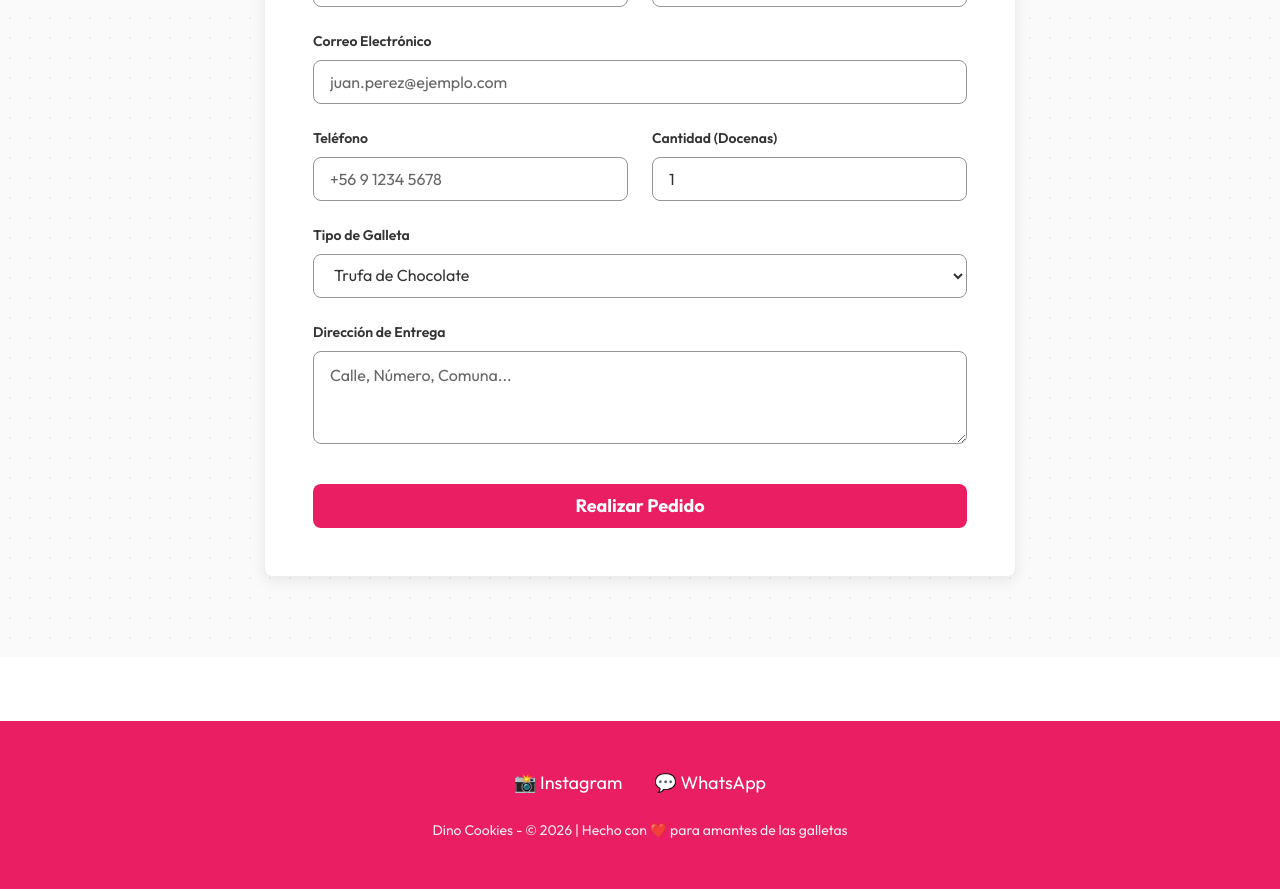
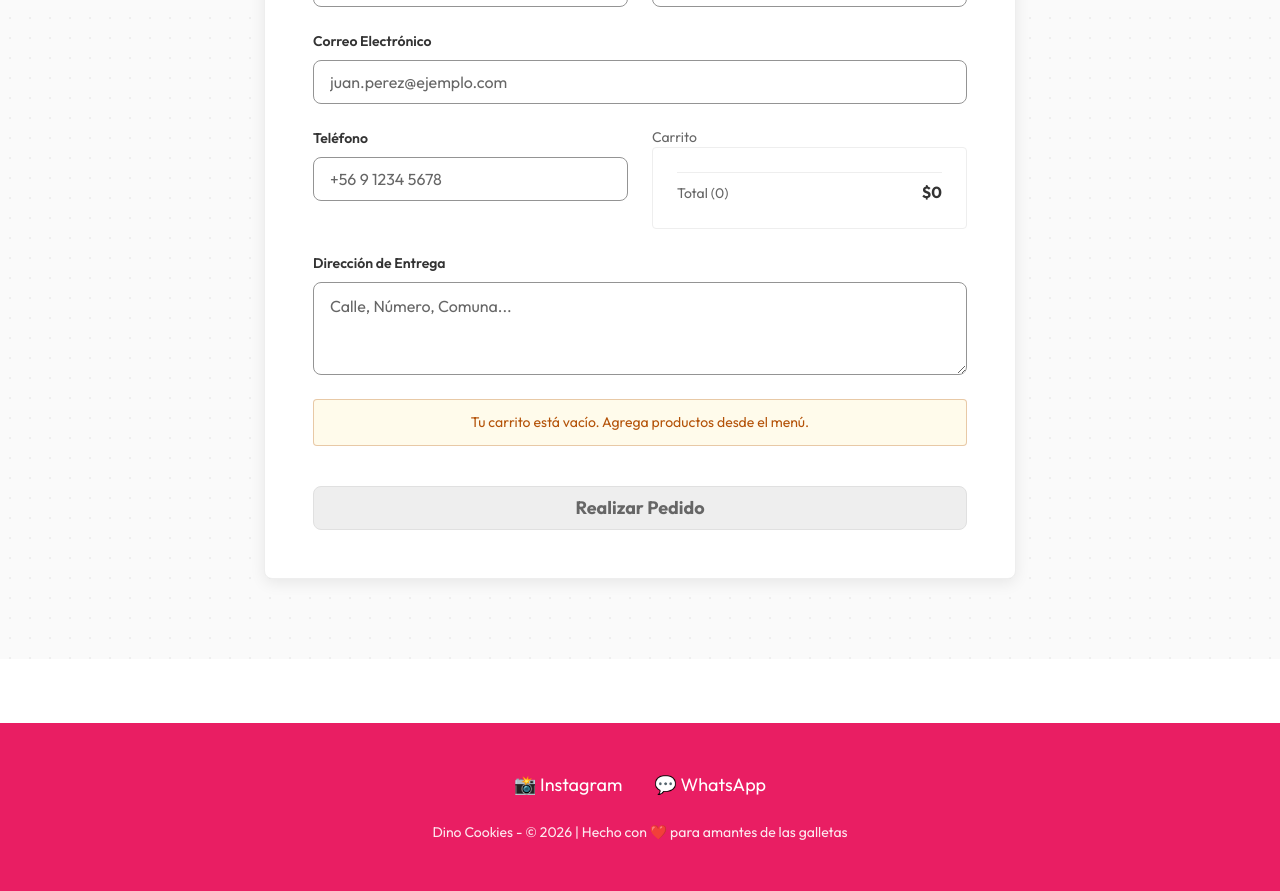
Before and after one commit to pantrux/dino-cookies, a Next.js app: page / in a window 1280 px wide. Shown: the part 2160-3051 px from the top of the page. Built offline with nearby package versions, Linux system fonts and the light colour scheme.

Commit message:
PR-25: Checkout uses cart

```diff
--- a/app/api/order/route.js
+++ b/app/api/order/route.js
@@ -49,7 +49,11 @@ export async function POST(request) {
             await fetch(webhookUrl, {
                 method: 'POST',
                 headers: { 'Content-Type': 'application/json' },
-                body: JSON.stringify(newOrder)
+                body: JSON.stringify({
+                    ...newOrder,
+                    items: body.items || [],
+                    subtotalCents: body.subtotalCents || 0,
+                })
             });
         } catch (webhookError) {
             console.error("Webhook error:", webhookError.message);
--- a/components/OrderForm.js
+++ b/components/OrderForm.js
@@ -1,5 +1,5 @@
 "use client";
-import { useState } from 'react';
+import { useMemo, useState } from 'react';
 import styles from './OrderForm.module.css';
 import Button from './ui/Button';
 import Card from './ui/Card';
@@ -10,20 +10,29 @@ import Heading from './ui/Heading';
 import Section from './ui/Section';
 import Stack from './ui/Stack';
 import Text from './ui/Text';
-import { Input, Select, Textarea } from './ui/Input';
+import { Input, Textarea } from './ui/Input';
+import { useCart } from './cart/cart-context';
 
-const COOKIE_TYPES = [
-    "Trufa de Chocolate",
-    "Chispas de Chocolate",
-    "Almendra Crujiente",
-    "Caramelo (Butterscotch)",
-    "Caja Surtida"
-];
+function formatPriceFromCents(cents) {
+    const n = Number(cents);
+    if (!Number.isFinite(n)) return '$0';
+    if (n % 100 === 0) return `$${n / 100}`;
+    return `$${(n / 100).toFixed(2)}`;
+}
 
 export default function OrderForm() {
+    const cart = useCart();
     const [loading, setLoading] = useState(false);
     const [success, setSuccess] = useState(false);
     const [error, setError] = useState('');
+
+    const cartSummary = useMemo(() => {
+        return {
+            totalQty: cart.totalQty,
+            subtotal: formatPriceFromCents(cart.subtotalCents),
+            items: cart.items,
+        };
+    }, [cart.items, cart.totalQty, cart.subtotalCents]);
 
     const handleSubmit = async (e) => {
         e.preventDefault();
@@ -31,18 +40,33 @@ export default function OrderForm() {
         setError('');
         setSuccess(false);
 
+        if (cart.totalQty === 0) {
+            setError('Tu carrito está vacío. Agrega productos antes de pedir.');
+            setLoading(false);
+            return;
+        }
+
         const formData = new FormData(e.target);
         const data = Object.fromEntries(formData.entries());
+
+        const payload = {
+            ...data,
+            quantity: cart.totalQty,
+            type: 'Carrito',
+            items: cart.items,
+            subtotalCents: cart.subtotalCents,
+        };
 
         try {
             const res = await fetch('/api/order', {
                 method: 'POST',
                 headers: { 'Content-Type': 'application/json' },
-                body: JSON.stringify(data),
+                body: JSON.stringify(payload),
             });
 
             if (res.ok) {
                 setSuccess(true);
+                cart.clear();
                 e.target.reset();
             } else {
                 const errorData = await res.json();
@@ -87,29 +111,44 @@ export default function OrderForm() {
                             <Field label="Teléfono" htmlFor="phone" className={styles.group}>
                                 <Input type="tel" id="phone" name="phone" required placeholder="+56 9 1234 5678" />
                             </Field>
-                            <Field label="Cantidad (Docenas)" htmlFor="quantity" className={styles.group}>
-                                <Input type="number" id="quantity" name="quantity" min="1" defaultValue="1" required />
-                            </Field>
+                            <div className={styles.group}>
+                                <Text as="div" tone="muted" size="sm">Carrito</Text>
+                                <Card className={styles.cartSummary} padding="sm" shadow="none" radius="sm">
+                                    <Stack gap={2}>
+                                        {cartSummary.items.map((it) => (
+                                            <div key={it.id} className={styles.cartRow}>
+                                                <Text as="div" tone="primary" size="sm">
+                                                    {it.qty}× {it.name}
+                                                </Text>
+                                            </div>
+                                        ))}
+                                        <div className={styles.cartTotal}>
+                                            <Text as="div" tone="muted" size="sm">
+                                                Total ({cartSummary.totalQty})
+                                            </Text>
+                                            <Text as="div" tone="primary" weight="bold">
+                                                {cartSummary.subtotal}
+                                            </Text>
+                                        </div>
+                                    </Stack>
+                                </Card>
+                            </div>
                         </div>
-
-                        <Field label="Tipo de Galleta" htmlFor="type" className={styles.group}>
-                            <Select id="type" name="type">
-                                {COOKIE_TYPES.map(type => (
-                                    <option key={type} value={type}>{type}</option>
-                                ))}
-                            </Select>
-                        </Field>
 
                         <Field label="Dirección de Entrega" htmlFor="address" className={styles.group}>
                             <Textarea id="address" name="address" required rows="3" placeholder="Calle, Número, Comuna..." />
                         </Field>
+
+                        {cart.totalQty === 0 && !success ? (
+                            <Alert tone="warning">Tu carrito está vacío. Agrega productos desde el menú.</Alert>
+                        ) : null}
 
                         {error && <Alert tone="danger">{error}</Alert>}
                         {success && (
                             <Alert tone="success">¡Pedido realizado con éxito! Te contactaremos pronto.</Alert>
                         )}
 
-                        <Button type="submit" fullWidth disabled={loading} className={styles.submit}>
+                        <Button type="submit" fullWidth disabled={loading || cart.totalQty === 0} className={styles.submit}>
                             {loading ? 'Enviando...' : 'Realizar Pedido'}
                         </Button>
                     </Stack>
--- a/components/OrderForm.module.css
+++ b/components/OrderForm.module.css
@@ -40,6 +40,24 @@
   /* wrapper class: mantiene consistencia con layout de formulario */
 }
 
+.cartSummary {
+  width: 100%;
+}
+
+.cartRow {
+  display: flex;
+  align-items: baseline;
+  justify-content: space-between;
+}
+
+.cartTotal {
+  display: flex;
+  align-items: baseline;
+  justify-content: space-between;
+  padding-top: var(--space-2);
+  border-top: 1px solid var(--border-subtle);
+}
+
 .submit {
   margin-top: var(--space-4);
   font-size: var(--font-size-lg);
```
